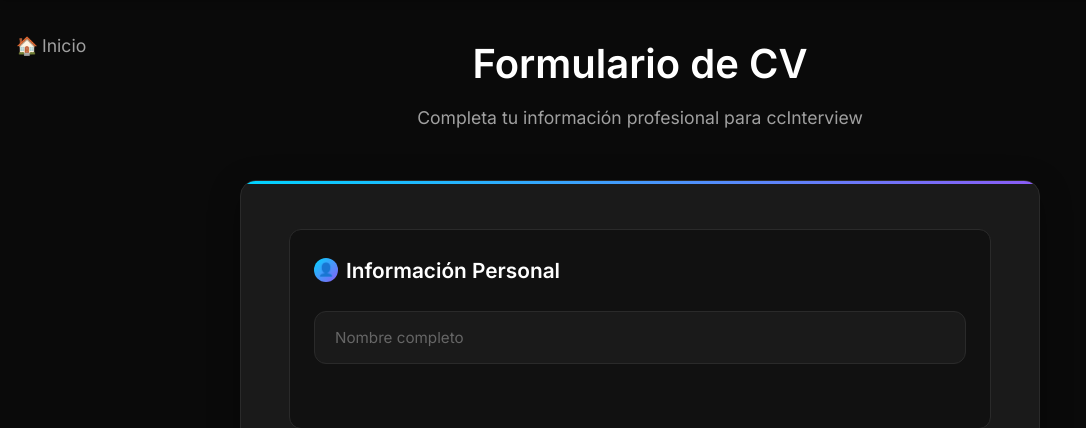
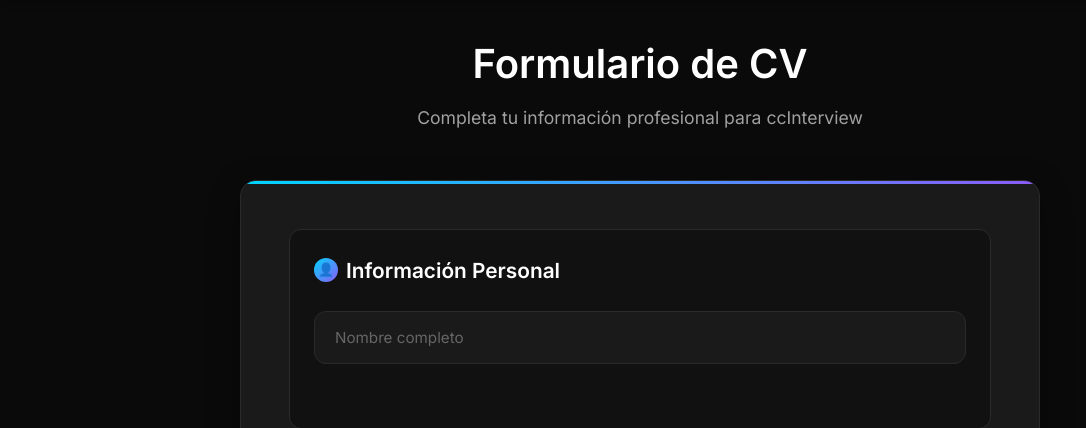
Before and after one commit to mrcolina03/CCInterview, a FastAPI app: page /cv/create in a window 1280 px wide. Shown: the part 75-503 px from the top of the page, without its empty margins (0-1086 px from the left). Run offline with FastAPI, Linux system fonts and the light colour scheme.

Commit message:
Update create.html

```diff
--- a/src/simulador_entrevistas/templates/cv/create.html
+++ b/src/simulador_entrevistas/templates/cv/create.html
@@ -262,10 +262,6 @@
     {% include "_navbar.html" %}
     <div class="cv-container">
         <div class="cv-header">
-            <a href="/" class="back-btn home-button-top">
-                <span>🏠</span>
-                <span>Inicio</span>
-            </a>
             <h1 class="cv-title">Formulario de CV</h1>
             <p class="cv-subtitle">Completa tu información profesional para ccInterview</p>
         </div>
```
